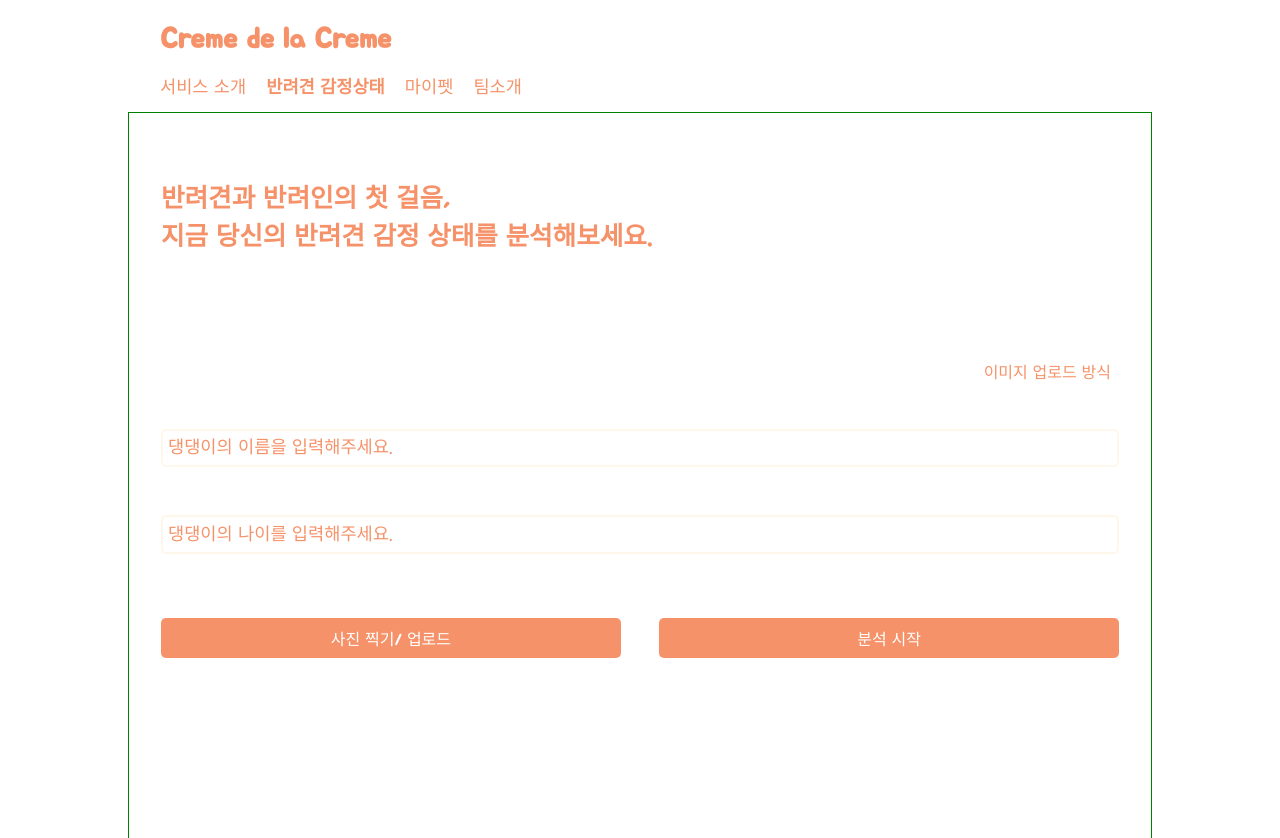
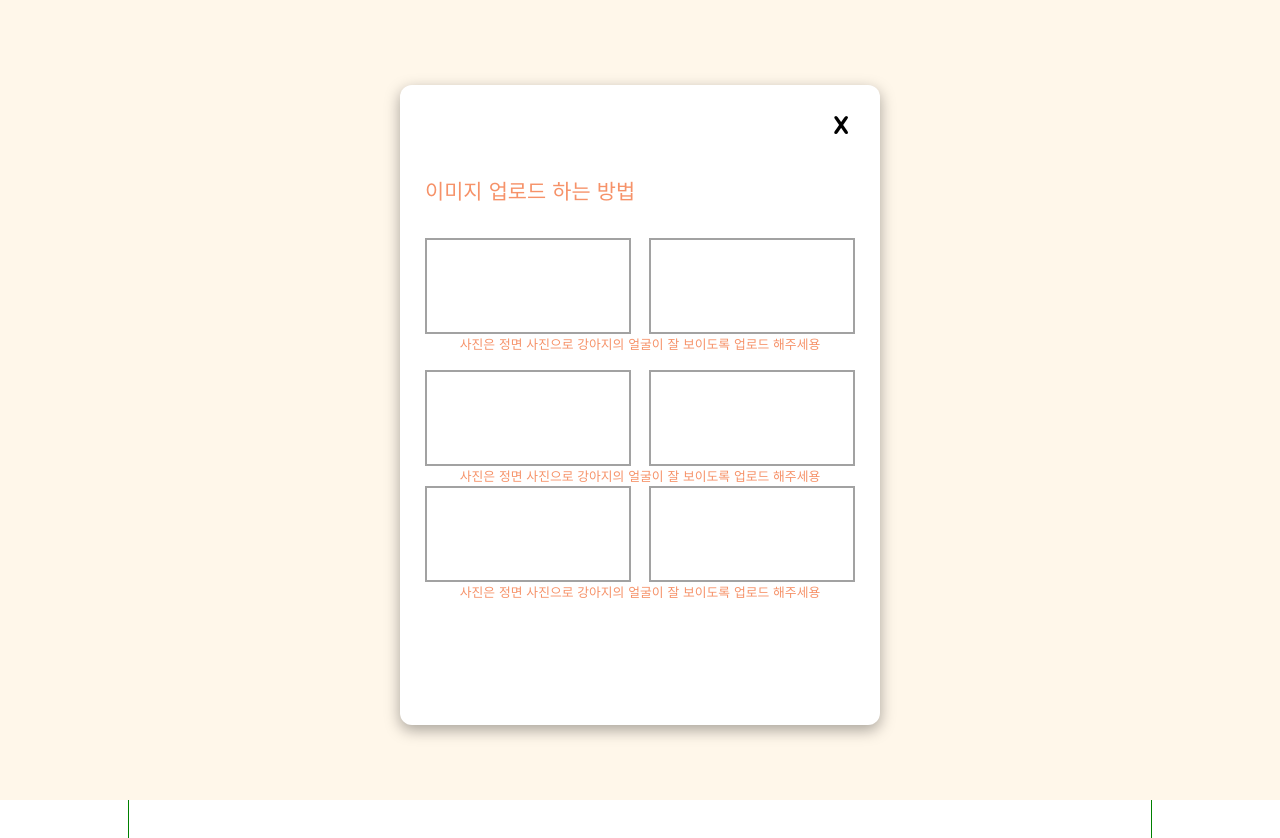
Before and after one commit to CreamDeLaCream/creme-client, a React (Create React App) app: page /main in a window 1280 px wide. Both pictures are taken after a click on the button "이미지 업로드 방식". Shown: the top 838 px of the page. Built offline with nearby package versions, Linux system fonts and the light colour scheme.

Commit message:
[#23] feat: 이미지 업로드 방식 모달 추가

```diff
--- a/src/common/styles/textStyle.js
+++ b/src/common/styles/textStyle.js
@@ -28,7 +28,7 @@ export const body = css`
 `;
 
 export const desc = css`
-  font-size: 0.9rem;
+  font-size: 0.8rem;
   /* line-height: 1rem; */
 `;
 
--- /dev/null
+++ b/src/pages/Main/HowTo.js
@@ -0,0 +1,58 @@
+import React from 'react';
+import styled from 'styled-components';
+
+// components
+import { Text, Grid } from '../../common/components';
+
+const Howto = () => {
+  return (
+    <>
+      <Grid flexDirection="column">
+        <Grid is_flex margin="2rem auto">
+          <Text type="subTitle" color="main">
+            이미지 업로드 하는 방법
+          </Text>
+        </Grid>
+
+        <Grid margin="1rem auto">
+          <Grid is_flex>
+            <ImageItems />
+            <ImageItems />
+          </Grid>
+
+          <Text type="desc" color="main">
+            사진은 정면 사진으로 강아지의 얼굴이 잘 보이도록 업로드 해주세용{' '}
+          </Text>
+        </Grid>
+
+        <Grid>
+          <Grid is_flex>
+            <ImageItems />
+            <ImageItems />
+          </Grid>
+          <Text type="desc" color="main">
+            사진은 정면 사진으로 강아지의 얼굴이 잘 보이도록 업로드 해주세용{' '}
+          </Text>
+        </Grid>
+
+        <Grid>
+          <Grid is_flex>
+            <ImageItems />
+            <ImageItems />
+          </Grid>
+          <Text type="desc" color="main">
+            사진은 정면 사진으로 강아지의 얼굴이 잘 보이도록 업로드 해주세용{' '}
+          </Text>
+        </Grid>
+      </Grid>
+    </>
+  );
+};
+
+const ImageItems = styled.div`
+  width: 48%;
+  height: 6rem;
+  border: 2px solid var(--gray);
+`;
+
+export default Howto;
--- a/src/pages/Main/MainPage.js
+++ b/src/pages/Main/MainPage.js
@@ -14,8 +14,10 @@ import {
   Input,
   Navbar,
   Image,
+  Modal,
 } from '../../common/components';
 import { useDropzone } from 'react-dropzone';
+import HowTo from './HowTo';
 // import api from '../../common/utils/API';
 
 const MainPage = (props) => {
@@ -24,6 +26,9 @@ const MainPage = (props) => {
   const [files, setFiles] = useState([]);
   const [age, setAge] = useState('');
   const [name, setName] = useState('');
+
+  // 업로드 방식 모달
+  const [modalOpen, setModalOpen] = useState(false);
 
   const { getRootProps, getInputProps } = useDropzone({
     accept: 'image/*',
@@ -139,6 +144,7 @@ const MainPage = (props) => {
     </Container>;
 
   return (
+    <>
       <Container height="100vh">
         <Header />
         <Navbar />
@@ -156,7 +162,15 @@ const MainPage = (props) => {
         </Grid>
 
         <Grid display="flex" justifyContent="flex-end">
-        <Button padding="0.5rem" bg="transparent" radius="5px" cursor>
+          <Button
+            padding="0.5rem"
+            bg="transparent"
+            radius="5px"
+            cursor
+            _onClick={() => {
+              setModalOpen(true);
+            }}
+          >
             <Text type="body" color="main">
               이미지 업로드 방식
             </Text>
@@ -228,6 +242,12 @@ const MainPage = (props) => {
           </Grid>
         </Grid>
       </Container>
+      {modalOpen && (
+        <Modal width="30rem" height="40rem" setOpenModal={setModalOpen}>
+          <HowTo />
+        </Modal>
+      )}
+    </>
   );
 };
 
```
Lines whose indentation alone changed are shown as unchanged.
